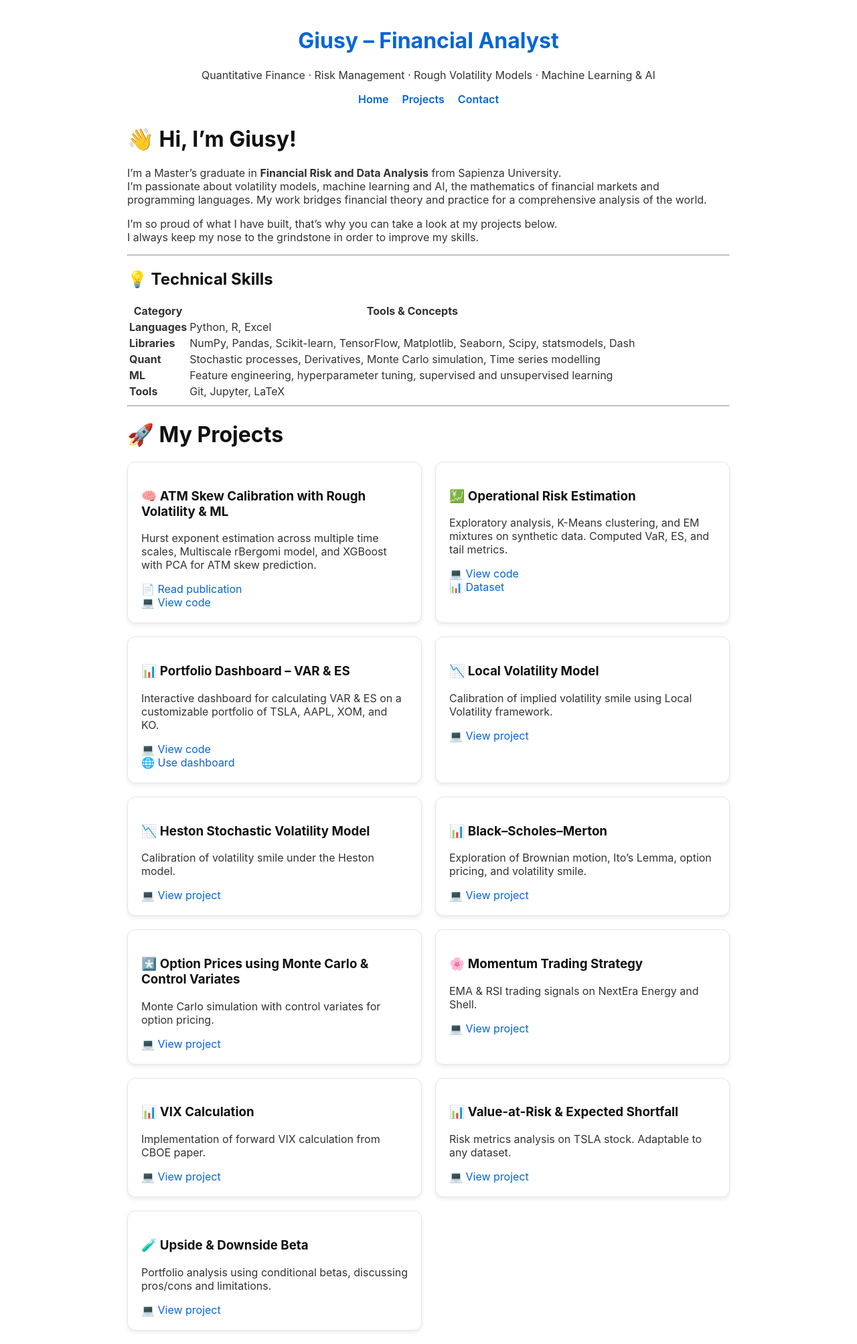
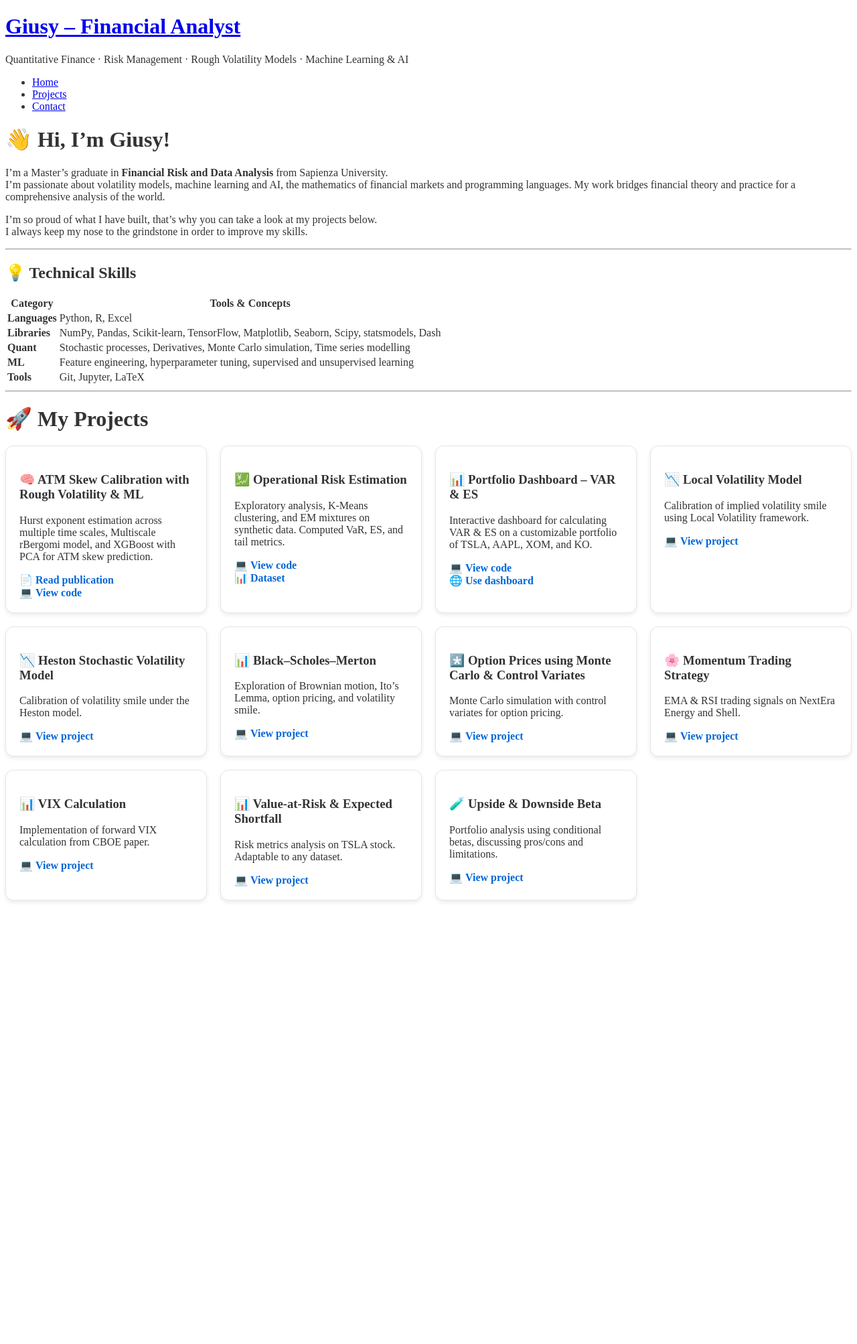
Before and after one commit to yukigiusy/My-researches, a Jekyll site: the page built from index.md, in a window 1280 px wide. Shown: the whole page at 67% size. Built offline with Jekyll 4.4.1, drawn with Linux system fonts in a browser that asks for light colours; after the commit the page ends 1352 px from its top, so only the background shows below that.

Commit message:
Update style.css

```diff
--- a/assets/css/style.css
+++ b/assets/css/style.css
@@ -1,48 +1,10 @@
-/* General page styling */
+/* Force light background and text */
 body {
   background-color: #ffffff !important;
   color: #333333 !important;
-  font-family: -apple-system, BlinkMacSystemFont, "Segoe UI", Roboto, sans-serif;
-  margin: 0;
-  padding: 0;
 }
 
-h1, h2, h3, h4, h5, h6 {
-  color: #111111 !important;
-}
-
-a {
-  color: #0366d6 !important;
-  text-decoration: none;
-}
-a:hover {
-  text-decoration: underline;
-}
-
-/* Header */
-header {
-  text-align: center;
-  margin-bottom: 30px;
-}
-header nav ul {
-  list-style: none;
-  display: flex;
-  justify-content: center;
-  gap: 20px;
-  padding: 0;
-}
-header nav a {
-  font-weight: 600;
-}
-
-/* Wrapper */
-.wrapper {
-  max-width: 900px;
-  margin: 0 auto;
-  padding: 20px;
-}
-
-/* Projects grid */
+/* Project cards */
 .projects-grid {
   display: grid;
   grid-template-columns: repeat(auto-fit, minmax(300px, 1fr));
@@ -50,7 +12,6 @@ header nav a {
   margin-top: 20px;
 }
 
-/* Project cards */
 .project-card {
   background: #ffffff;
   border: 1px solid #e6e6e6;
@@ -59,7 +20,17 @@ header nav a {
   box-shadow: 0 3px 6px rgba(0,0,0,0.08);
   transition: transform 0.2s ease, box-shadow 0.2s ease;
 }
+
 .project-card:hover {
   transform: translateY(-5px);
   box-shadow: 0 6px 12px rgba(0,0,0,0.12);
 }
+
+.project-card a {
+  color: #0366d6;
+  font-weight: 600;
+  text-decoration: none;
+}
+.project-card a:hover {
+  text-decoration: underline;
+}
```
